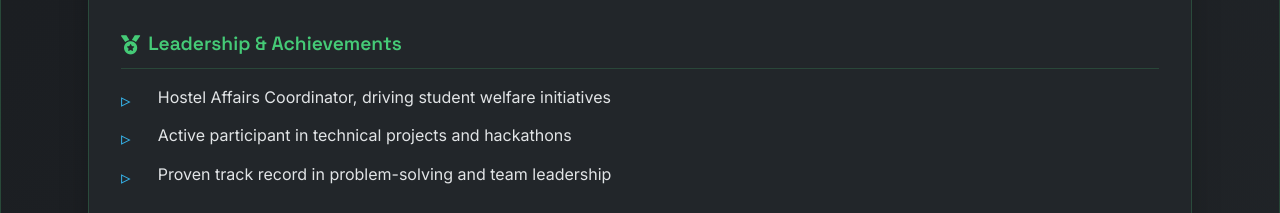
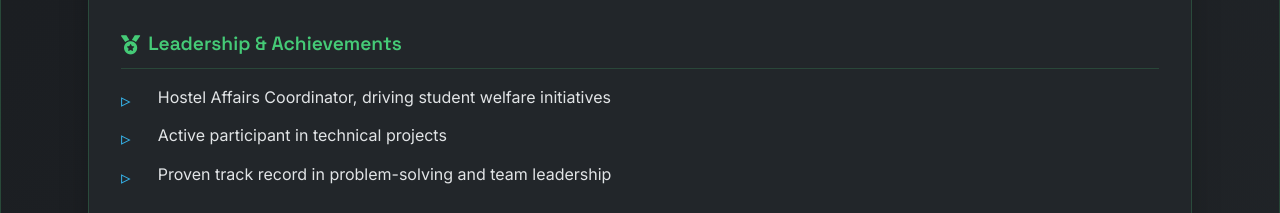
Before and after one commit to dheerajdamala/portfolio, a plain HTML site: page index.html in a window 1280 px wide. Shown: the part 1307-1520 px from the top of the page. Drawn offline with nearby package versions, Linux system fonts and the light colour scheme; animation ran at ten frames a second.

Commit message:
Update index.html

```diff
--- a/index.html
+++ b/index.html
@@ -909,7 +909,7 @@
                             <h3><i class="fas fa-medal"></i> Leadership & Achievements</h3>
                             <ul>
                                 <li>Hostel Affairs Coordinator, driving student welfare initiatives</li>
-                                <li>Active participant in technical projects and hackathons</li>
+                                <li>Active participant in technical projects</li>
                                 <li>Proven track record in problem-solving and team leadership</li>
                             </ul>
                         </div>
```
